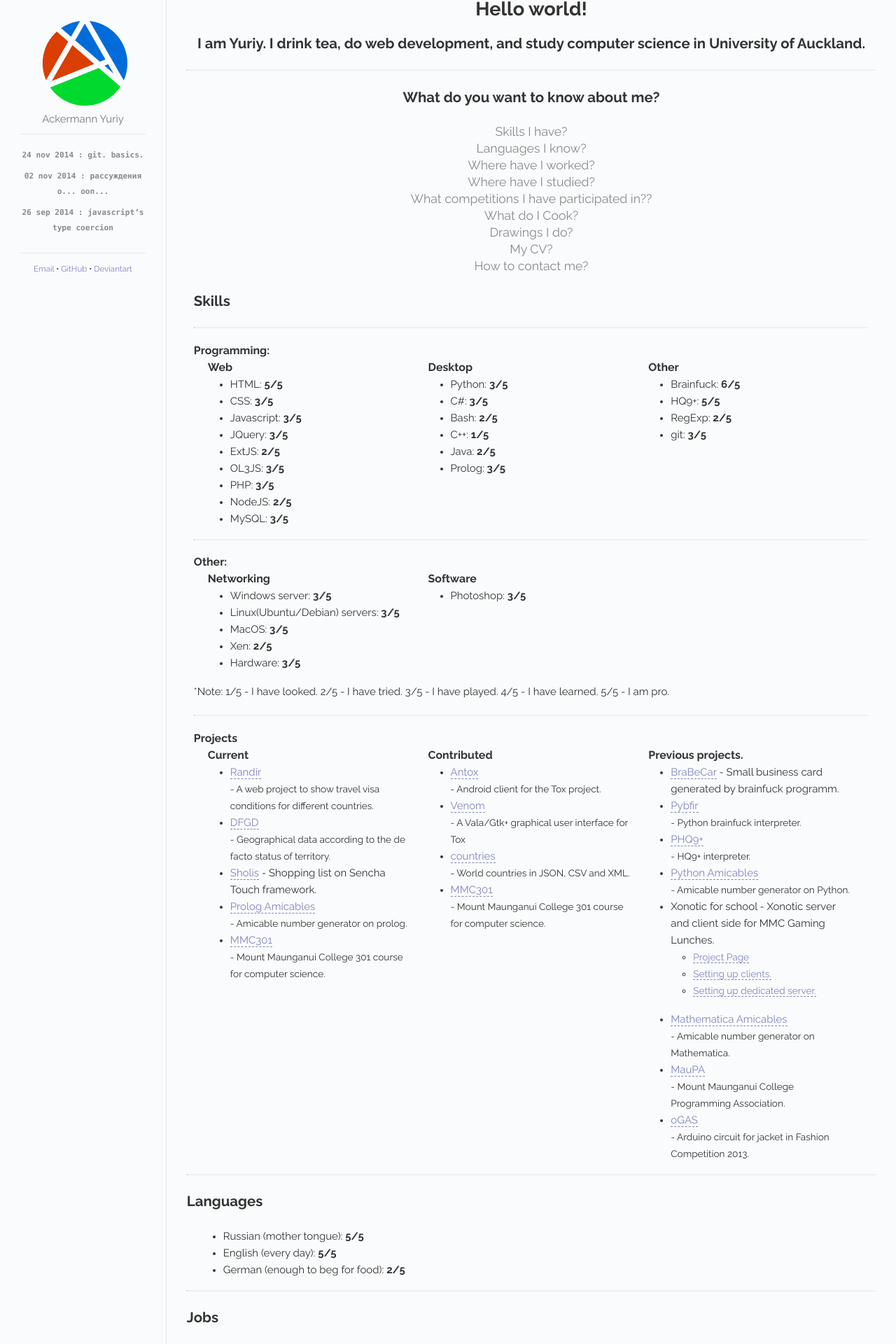
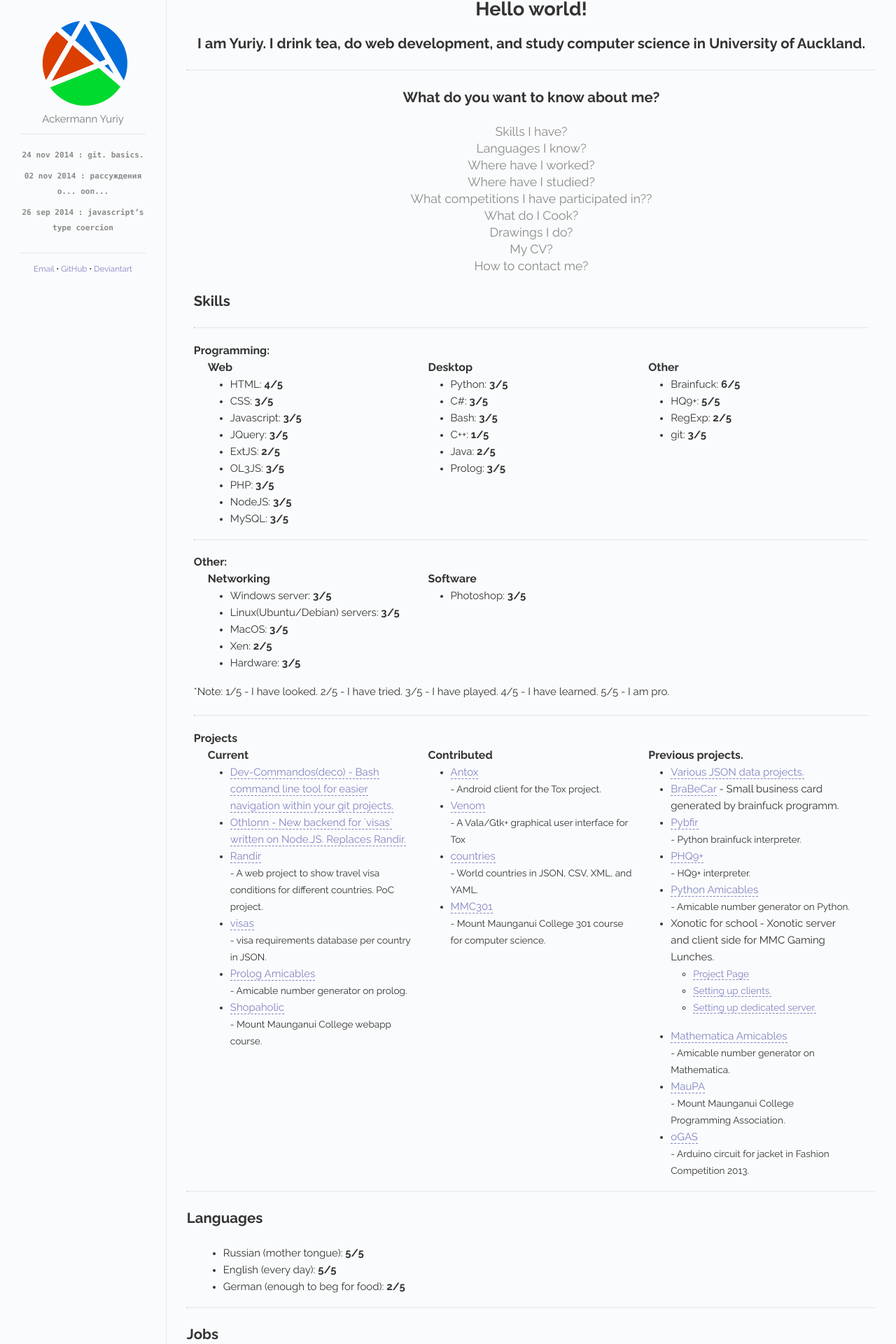
Before and after one commit to herrjemand/herrjemand.github.io, a Jekyll site: the page built from index.html, in a window 1280 px wide. Shown: the top 1920 px of the page at 70% size. Built offline with Jekyll 4.4.1, drawn with Linux system fonts in a browser that asks for light colours; Markdown is read by kramdown in place of the engine named in the settings.

Commit message:
Updated project list

```diff
--- a/index.html
+++ b/index.html
@@ -33,14 +33,14 @@ title: Home
 					<div class="col-4">
 						<h3>Web</h3>
 						<ul>
-							<li><p>HTML: 		<b>5/5</b></p></li>
+							<li><p>HTML: 		<b>4/5</b></p></li>
 							<li><p>CSS: 		<b>3/5</b></p></li>
 							<li><p>Javascript: 	<b>3/5</b></p></li>
 							<li><p>JQuery: 		<b>3/5</b></p></li>
 							<li><p>ExtJS: 		<b>2/5</b></p></li>
 							<li><p>OL3JS: 		<b>3/5</b></p></li>
 							<li><p>PHP: 		<b>3/5</b></p></li>
-							<li><p>NodeJS: 		<b>2/5</b></p></li>
+							<li><p>NodeJS: 		<b>3/5</b></p></li>
 							<li><p>MySQL: 		<b>3/5</b></p></li>
 						</ul>
 					</div>
@@ -49,10 +49,11 @@ title: Home
 						<ul>
 							<li><p>Python: 		<b>3/5</b></p></li>
 							<li><p>C#: 			<b>3/5</b></p></li>
-							<li><p>Bash: 		<b>2/5</b></p></li>
+							<li><p>Bash: 		<b>3/5</b></p></li>
 							<li><p>C++: 		<b>1/5</b></p></li>
 							<li><p>Java: 		<b>2/5</b></p></li>
 							<li><p>Prolog: 		<b>3/5</b></p></li>
+
 						</ul>
 					</div>
 					<div class="col-4">
@@ -97,11 +98,12 @@ title: Home
 						<div class="col-4">
 							<h3>Current</h3>
 							<ul>
-								<li><p><a href="https://github.com/herrniemand/Randir">Randir</a></p> - A web project to show travel visa conditions for different countries.</li>
-								<li><p><a href="https://github.com/herrniemand/DFGD">DFGD</a></p> - Geographical data according to the de facto status of territory.</li>
-								<li><p><a href="https://github.com/herrniemand/Sencha__Sholis">Sholis</a> - Shopping list on Sencha Touch framework.</p></li>
+								<li><p><a href="https://github.com/herrniemand/Dev-Commandos">Dev-Commandos(deco) - Bash command line tool for easier navigation within your git projects.</a></p></li>
+								<li><p><a href="https://github.com/herrniemand/Othlonn">Othlonn - New backend for `visas` written on Node.JS. Replaces Randir.</a></p></li>
+								<li><p><a href="https://github.com/herrniemand/Randir">Randir</a></p> - A web project to show travel visa conditions for different countries. PoC project.</li>
+								<li><p><a href="https://github.com/herrniemand/visas">visas</a></p> - visa requirements database per country in JSON.</li>
 								<li><p><a href="https://github.com/herrniemand/Prolog__Amicables">Prolog Amicables</a></p> - Amicable number generator on prolog.</li>
-								<li><p><a href="https://github.com/herrniemand/PHP__MMC_301_Web">MMC301</a></p> - Mount Maunganui College 301 course for computer science.</li>
+								<li><p><a href="https://github.com/Maupa/Shopaholic">Shopaholic</a></p> - Mount Maunganui College webapp course.</li>
 							</ul>
 						</div>
 						<div class="col-4">
@@ -109,7 +111,7 @@ title: Home
 							<ul>
 								<li><p><a href="https://github.com/Astonex/Antox">Antox</a></p> - Android client for the Tox project.</li>
 								<li><p><a href="https://github.com/naxuroqa/Venom">Venom</a></p> - A Vala/Gtk+ graphical user interface for Tox</li>
-								<li><p><a href="https://github.com/mledoze/countries">countries</a></p> - World countries in JSON, CSV and XML.</li>
+								<li><p><a href="https://github.com/mledoze/countries">countries</a></p> - World countries in JSON, CSV, XML, and YAML.</li>
 								<li><p><a href="">MMC301</a></p> - Mount Maunganui College 301 course for computer science.</li>
 
 							</ul>
@@ -117,6 +119,7 @@ title: Home
 						<div class="col-4">
 							<h3>Previous projects.</h3>
 							<ul>
+								<li><p><a href="https://github.com/herrniemand/JsonDigest">Various JSON data projects.</a></p></li>
 								<li><p><a href="https://github.com/herrniemand/Brainfuck__Business_Card">BraBeCar</a> - Small business card generated by brainfuck programm.</p></li>
 								<li><p><a href="https://github.com/herrniemand/Python__Pybfir_Brainfuck">Pybfir</a></p> - Python brainfuck interpreter.</li>
 								<li><p><a href="https://github.com/herrniemand/Python__HQ9P">PHQ9+</a></p> - HQ9+ interpreter.</li>
```
